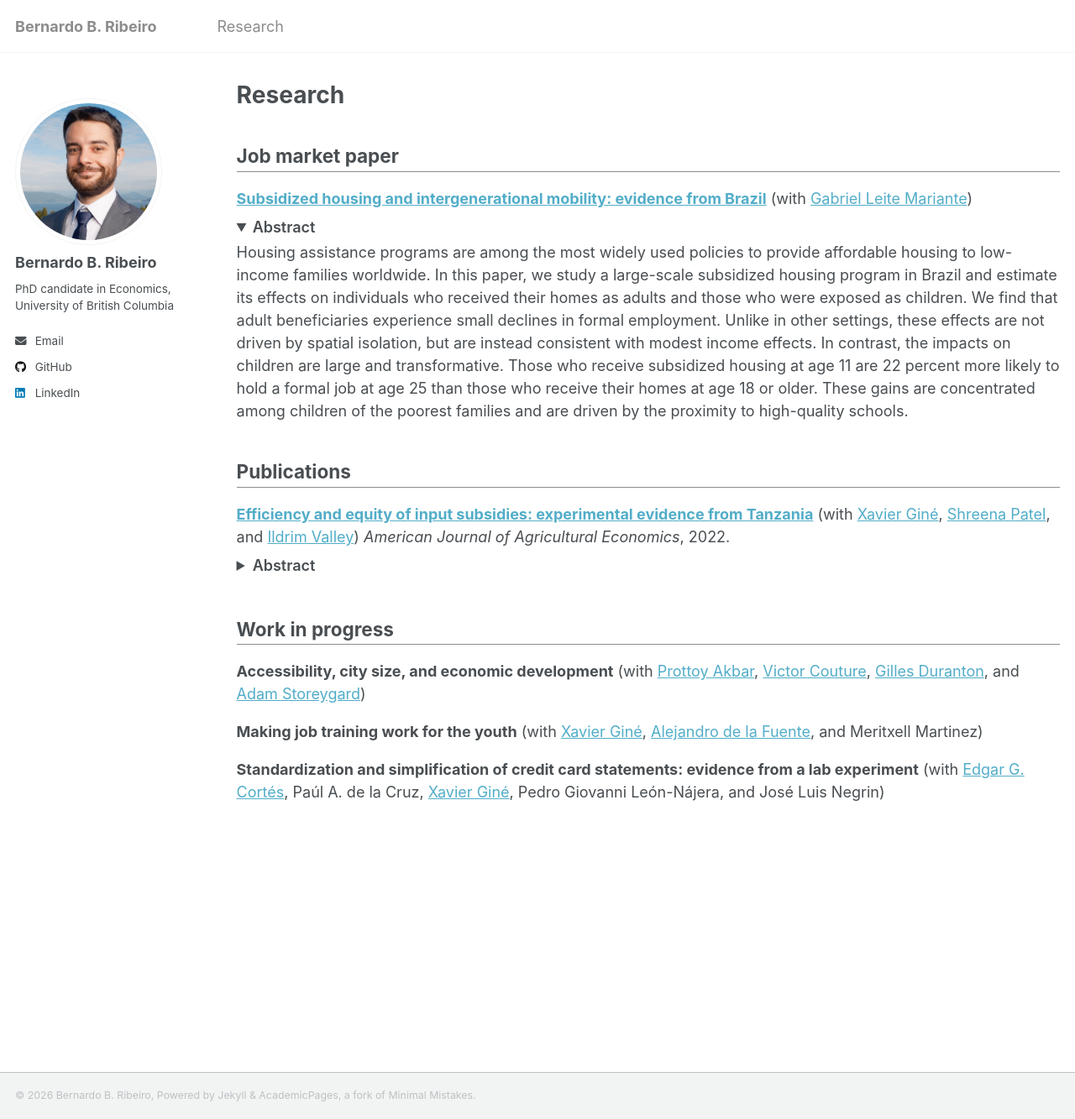
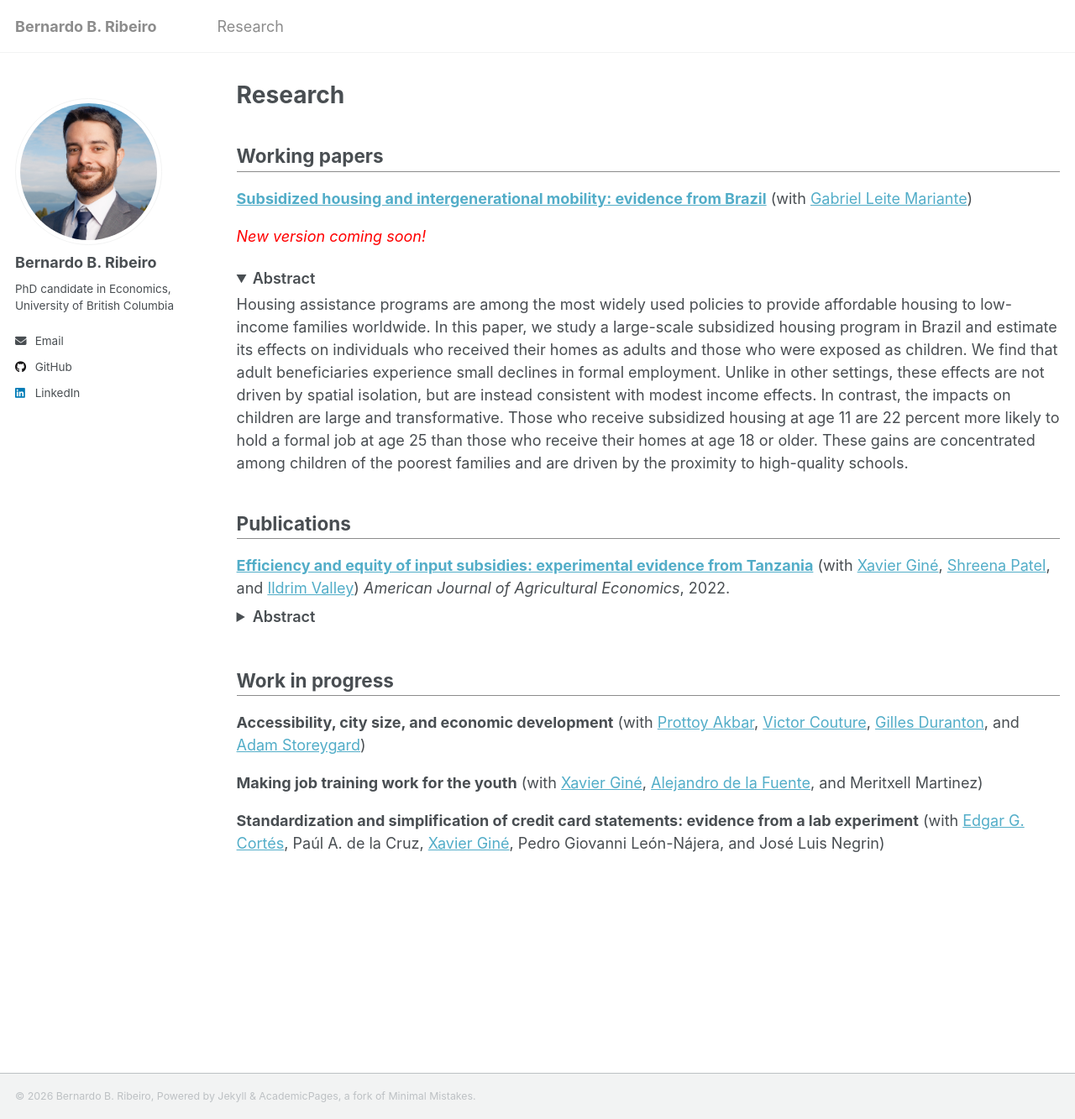
Before and after one commit to bbribeiro/bbribeiro.github.io, a Jekyll site: the page built from _pages/research.md, in a window 1280 px wide and 1333 px high. Shown: the whole window at 84% size. Built offline with Jekyll 4.4.1, drawn with Linux system fonts in a browser that asks for light colours; a script that is not in the unit is left out.

Commit message:
Added "New version coming soon!"

```diff
--- a/_pages/research.md
+++ b/_pages/research.md
@@ -5,9 +5,10 @@ permalink: /research/
 author_profile: true
 ---
 
-## Job market paper
+## Working papers
 
 <p class="paper-title"><strong><a href="https://bbribeiro.github.io/files/jmp_latest.pdf"> Subsidized housing and intergenerational mobility: evidence from Brazil</a></strong> (with <a href="https://www.gleitemariante.com/home">Gabriel Leite Mariante</a>)</p>
+<p style="color: red;"><em>New version coming soon!</em></p>
 <details class="abstract" open>
   <summary>Abstract</summary>
   <p>Housing assistance programs are among the most widely used policies to provide affordable housing to low-income families worldwide. In this paper, we study a large-scale subsidized housing program in Brazil and estimate its effects on individuals who received their homes as adults and those who were exposed as children. We find that adult beneficiaries experience small declines in formal employment. Unlike in other settings, these effects are not driven by spatial isolation, but are instead consistent with modest income effects. In contrast, the impacts on children are large and transformative. Those who receive subsidized housing at age 11 are 22 percent more likely to hold a formal job at age 25 than those who receive their homes at age 18 or older. These gains are concentrated among children of the poorest families and are driven by the proximity to high-quality schools.</p>
```
